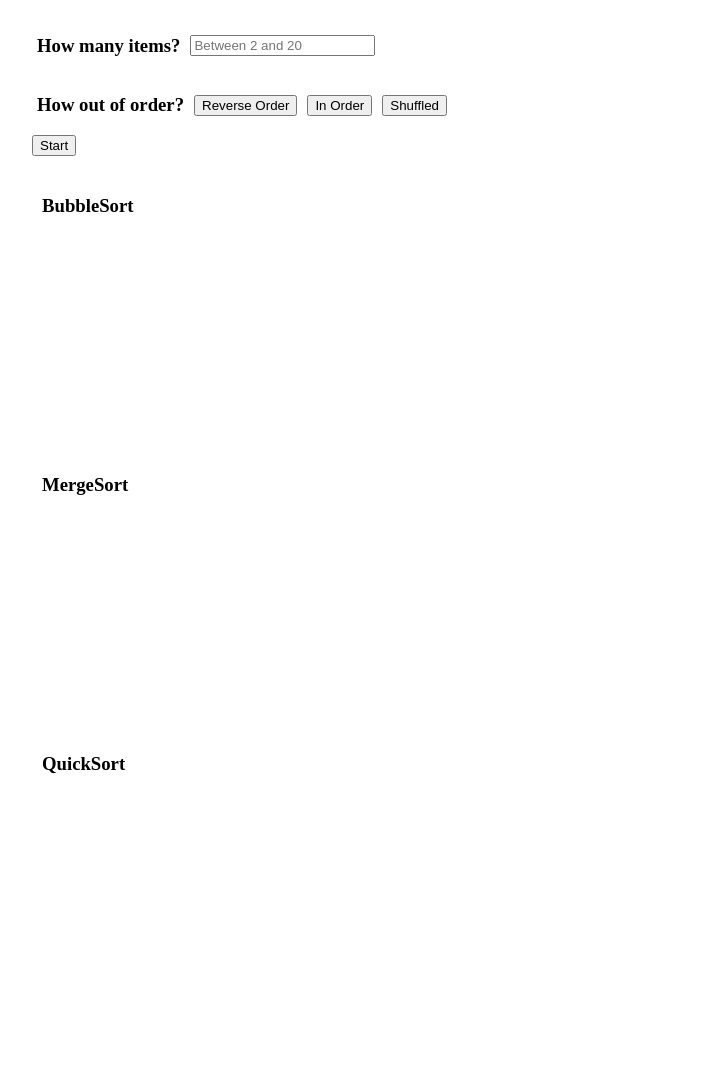
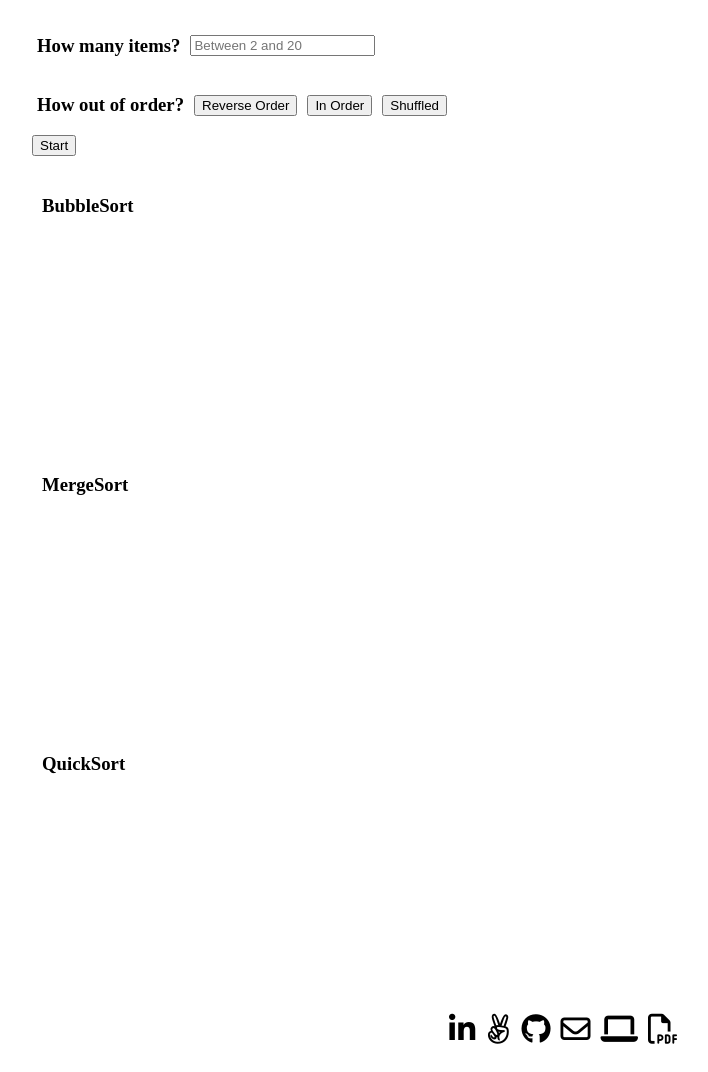
Before and after one commit to sarahconfrancisco/SortVisualizations, a plain HTML site: page index.html in a window 1280 px wide. Shown: the whole page, without its empty margins (66-774 px from the left). Before the commit the page ends 1014 px from the top, so only its background shows below. Drawn offline with Linux system fonts and the light colour scheme.

Commit message:
Add fa icons and links to my materials

```diff
--- a/index.html
+++ b/index.html
@@ -49,13 +49,24 @@
     <h3>QuickSort</h3>
     <canvas id="canvas3" width="900" height="300"></canvas>
   </div>
+  <div id="footer">
+    <ul class="icons">
+					<li><a href="https://www.linkedin.com/in/sarah-confrancisco/" ><i class="fa fa-linkedin" aria-hidden="true"></i></a></li>
+					<li><a href="https://angel.co/sarah-confrancisco" ><i class="fa fa-angellist" aria-hidden="true"></i></a></li>
+					<li><a href="https://github.com/sarahconfrancisco" ><i class="fa fa-github" aria-hidden="true"></i></a></li>
+					<li><a href="mailto:sarahconfrancisco@gmail.com" ><i class="fa fa-envelope-o" aria-hidden="true"></i></a></li>
+					<li><a href="https://sarahconfrancisco.github.io/" ><i class="fa fa-laptop" aria-hidden="true"></i></a></li>
+					<li><a href="https://sarahconfrancisco.github.io/resume.html" ><i class="fa fa-file-pdf-o" aria-hidden="true"></i></a></li>
+		</ul>
+  </div>
 </body>
   <head>
     <script src="https://code.createjs.com/easeljs-0.8.2.min.js"></script>
     <script src="https://code.createjs.com/tweenjs-0.6.2.min.js"></script>
+    <script src="https://use.fontawesome.com/2f18af269b.js"></script>
     <link rel="stylesheet" href="style.css" />
     <meta charset="utf-8">
-    <title></title>
+    <title>Sorting Visualizations</title>
     <script>
       let length = 10;
       let ARRAY = [];
--- a/style.css
+++ b/style.css
@@ -1,5 +1,27 @@
+/*@import 'libs/vars';
+@import 'libs/functions';
+@import 'libs/mixins';
+@import 'libs/skel';*/
+/*@import 'font-awesome.min.css';
+@import url('https://fonts.googleapis.com/css?family=Open+Sans:400,600,400italic,600italic|Roboto+Slab:400,700');*/
 ul {
     list-style: none;
+}
+
+#footer {
+  height: 50px;
+  width: 100%;
+}
+
+.icons {
+  margin: auto;
+  display: flex;
+  width: 300px
+}
+
+.fa {
+  font-size: 30px;
+  color: black;
 }
 
 li {
```
